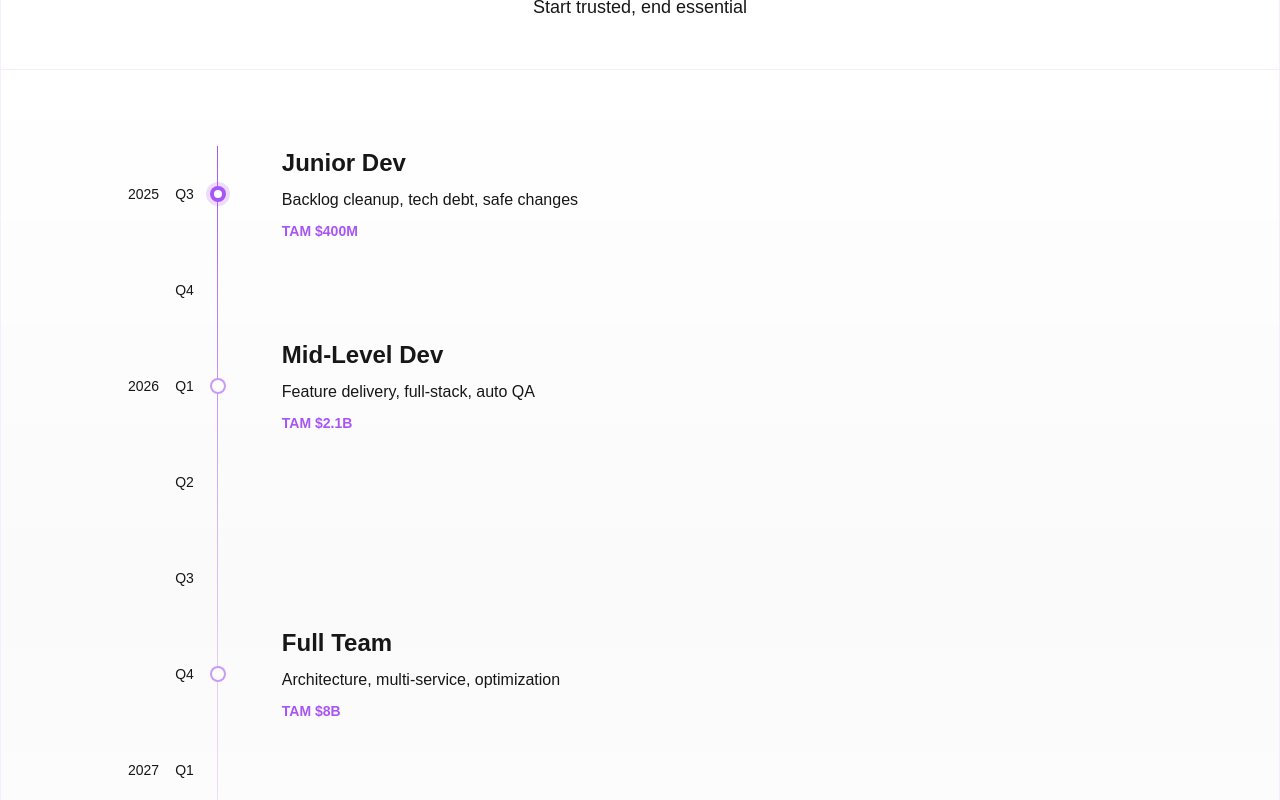
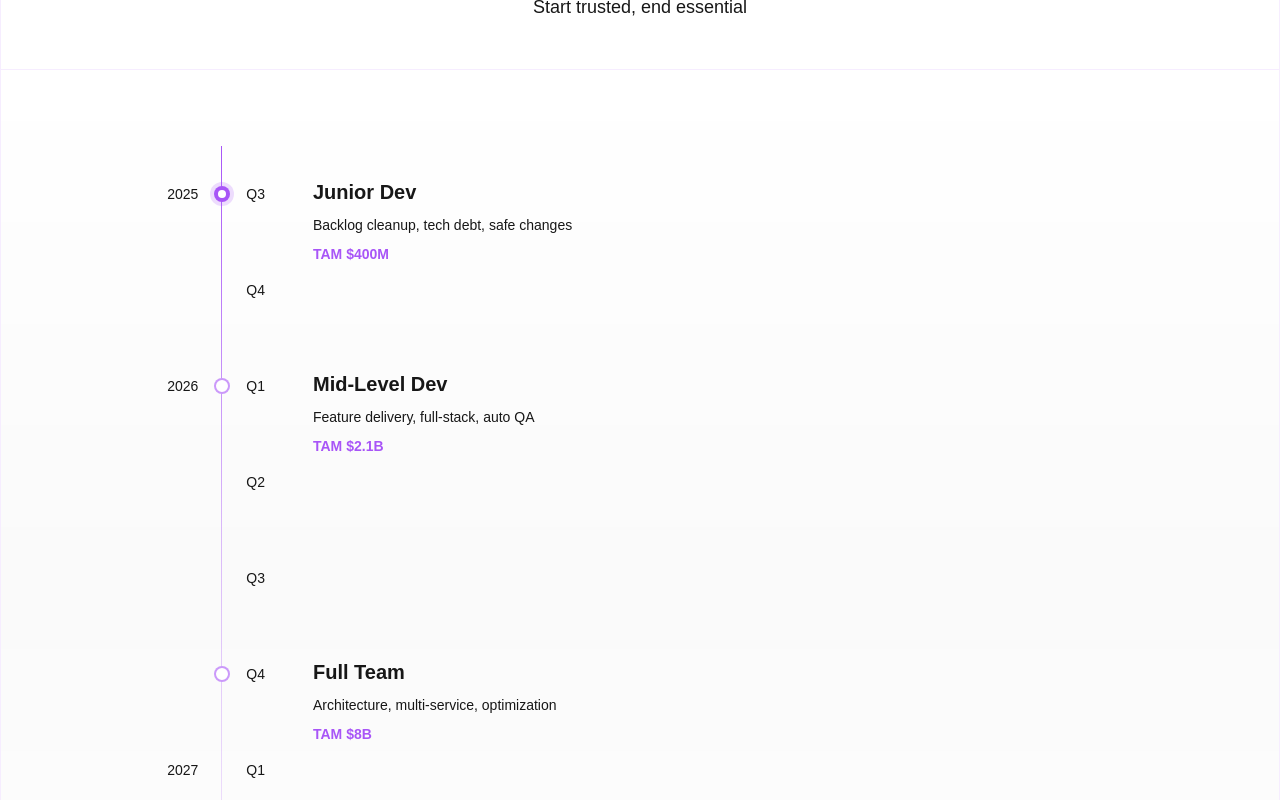
Before and after one commit to mgorunuch/adi, a Next.js app: page / in a window 1280 px wide. Shown: the part 2700-3500 px from the top of the page. Built offline with nearby package versions, Linux system fonts and the light colour scheme; a web font is replaced by a local one.

Commit message:
🎨 Fix roadmap milestone alignment with timeline
Adjusted milestone card positioning to properly align with their corresponding timeline dots by using absolute positioning with calculated offsets.

```diff
--- a/src/components/Roadmap.tsx
+++ b/src/components/Roadmap.tsx
@@ -46,25 +46,35 @@ export default function Roadmap() {
 
       <div className="border-b border-brand/10 bg-gradient-to-b from-transparent via-black/[0.02] to-transparent">
         <div className="p-12 lg:p-16">
-          <div className="max-w-5xl mx-auto">
-            <div className="grid grid-cols-[auto_1fr] gap-12">
+          <div className="max-w-6xl mx-auto">
+            <div className="grid lg:grid-cols-[200px_1fr] gap-12">
+              {/* Left: Timeline */}
+              <div className="grid grid-cols-[1fr_auto_auto] gap-4">
+                {/* Year labels (left) */}
+                <div className="pt-3 text-right">
+                  {timeline.map((item, index) => {
+                    const hasMilestone = milestones.some(m => m.position === index);
+                    return (
+                      <div key={index} className="h-24 flex items-center justify-end">
+                        <div className={`text-sm font-medium ${hasMilestone ? 'text-foreground' : 'text-muted-foreground'}`}>
+                          {item.year}
+                        </div>
+                      </div>
+                    );
+                  })}
+                </div>
+
                 {/* Vertical Timeline */}
                 <div className="relative pt-3">
-                <div className="absolute right-0 top-3 bottom-0 w-px bg-gradient-to-b from-brand via-brand/40 to-brand/10"></div>
+                  <div className="absolute left-1/2 -ml-px top-3 bottom-0 w-px bg-gradient-to-b from-brand via-brand/40 to-brand/10"></div>
 
                   {timeline.map((item, index) => {
                     const hasMilestone = milestones.some(m => m.position === index);
                     const milestone = milestones.find(m => m.position === index);
                     return (
-                    <div key={index} className="relative h-24 flex items-center justify-end gap-4">
-                      <div className={`text-sm font-medium ${hasMilestone ? 'text-foreground' : 'text-muted-foreground'}`}>
-                        {item.year}
-                      </div>
-                      <div className={`text-sm font-medium pr-6 ${hasMilestone ? 'text-foreground' : 'text-muted-foreground'}`}>
-                        {item.quarter}
-                      </div>
+                      <div key={index} className="relative h-24 flex items-center justify-center">
                         {hasMilestone && (
-                        <div className={`absolute right-0 w-4 h-4 rounded-full -mr-2 flex items-center justify-center ${milestone?.active ? 'bg-brand ring-4 ring-brand/20' : 'bg-background border-2 border-brand/60'}`}>
+                          <div className={`w-4 h-4 rounded-full flex items-center justify-center ${milestone?.active ? 'bg-brand ring-4 ring-brand/20' : 'bg-background border-2 border-brand/60'}`}>
                             {milestone?.active && (
                               <div className="w-2 h-2 rounded-full bg-white"></div>
                             )}
@@ -75,28 +85,40 @@ export default function Roadmap() {
                   })}
                 </div>
 
-              {/* Milestone Content */}
-              <div className="space-y-0 pt-3">
+                {/* Quarter labels (right) */}
+                <div className="pt-3">
                   {timeline.map((item, index) => {
-                  const milestone = milestones.find(m => m.position === index);
+                    const hasMilestone = milestones.some(m => m.position === index);
                     return (
                       <div key={index} className="h-24 flex items-center">
-                      {milestone && (
-                        <div className="p-4 space-y-2">
-                          <div className="text-2xl font-bold text-foreground">
+                        <div className={`text-sm font-medium ${hasMilestone ? 'text-foreground' : 'text-muted-foreground'}`}>
+                          {item.quarter}
+                        </div>
+                      </div>
+                    );
+                  })}
+                </div>
+              </div>
+
+              {/* Right: Milestone Content */}
+              <div className="relative pt-3">
+                {milestones.map((milestone, index) => (
+                  <div
+                    key={index}
+                    className="absolute space-y-2"
+                    style={{ top: `${milestone.position * 96 + 44}px` }}
+                  >
+                    <div className="text-xl font-bold text-foreground">
                       {milestone.title}
                     </div>
-                          <div className="text-base text-muted-foreground leading-relaxed">
+                    <div className="text-sm text-muted-foreground leading-relaxed">
                       {milestone.capabilities}
                     </div>
                     <div className="text-sm font-bold text-brand">
                       TAM {milestone.tam}
                     </div>
                   </div>
-                      )}
-                    </div>
-                  );
-                })}
+                ))}
               </div>
             </div>
           </div>
```
Lines whose indentation alone changed are shown as unchanged.
